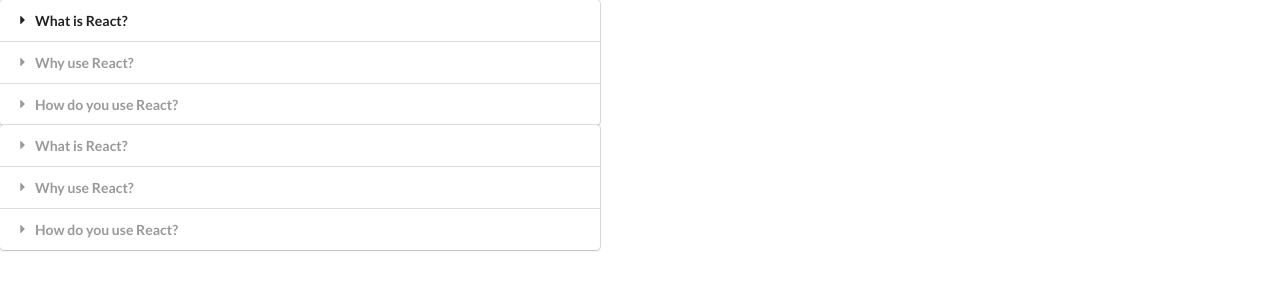
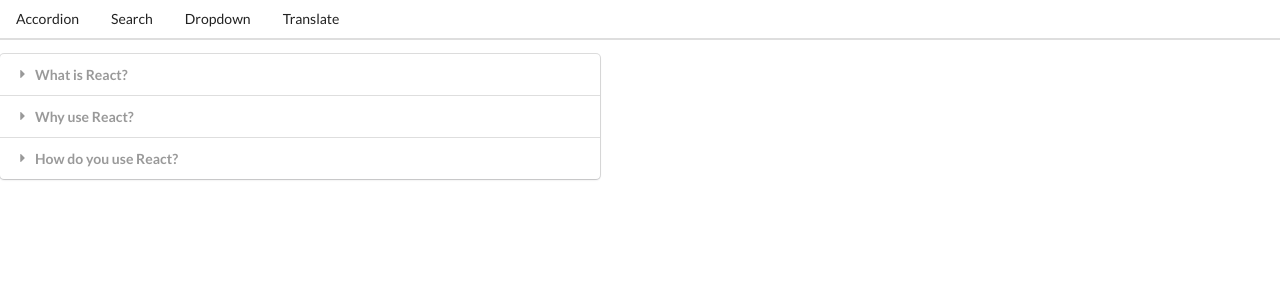
Before and after one commit to Acalltoredemption/widgets, a React (Create React App) app: page / in a window 1280 px wide. Shown: the top 300 px of the page. Built offline with nearby package versions, Linux system fonts and the light colour scheme.

Commit message:
altered link and route components to make the app a single page app

```diff
--- a/src/App.js
+++ b/src/App.js
@@ -4,7 +4,7 @@
 import Dropdown from './components/Dropdown';
 import Translate from './components/Translate';
 import Route from './components/Route';
-
+import Header from './components/Header';
 
 
 const items = [
@@ -37,30 +37,6 @@
 },
 ];
 
-const showAccordion = () => {
-    if (window.location.pathname === '/'){
-        return <Accordion items={items} />
-    }
-}
-
-const showList = () => {
-    if (window.location.pathname === '/list'){
-        return <Search />;
-    }
-}
-
-const showDropdown = () => {
-    if (window.location.pathname === '/dropdown'){
-        return <Dropdown />
-    }
-}
-
-const showTranslate = () => {
-    if (window.location.pathname === '/translate'){
-        return <Translate />
-    }
-}
-
 
 
 export default () => {
@@ -68,6 +44,7 @@
 
     return (
         <div>
+            <Header />
             <Route path="/">
                 <Accordion items={items} />
             </Route>
@@ -81,8 +58,8 @@
                 onSelectedChange={setSelected}
                  />
             </Route>
-            <Route path="/">
-                <Accordion items={items} />
+            <Route path="/translate">
+                <Translate />
             </Route>
 
         </div>
--- /dev/null
+++ b/src/components/Header.js
@@ -0,0 +1,24 @@
+import React from 'react';
+import Link from './Link';
+
+
+const Header = () => {
+    return (
+        <div className="ui secondary pointing menu">
+            <Link href="/" className="item">
+                Accordion
+            </Link>
+            <Link href="/list" className="item">
+                Search
+            </Link>
+            <Link href="/dropdown" className="item">
+                Dropdown
+            </Link>
+            <Link href="/translate" className="item">
+                Translate
+            </Link>
+        </div>
+    );
+}
+
+export default Header;
--- /dev/null
+++ b/src/components/Link.js
@@ -0,0 +1,23 @@
+import React from 'react';
+
+const Link = ({className, href, children}) => {
+
+    const onClick = (event) => {
+        if(event.metaKay || event.ctrlKey) {
+            return;
+        }
+        event.preventDefault();
+        window.history.pushState({}, '', href);
+
+        const navEvent = new PopStateEvent('popstate');
+        window.dispatchEvent(navEvent);
+    };
+
+
+return (
+    <a onClick={onClick}className={className} href={href} children={children}>{children}</a>
+)
+};
+
+
+export default Link;
--- a/src/components/Route.js
+++ b/src/components/Route.js
@@ -1,7 +1,28 @@
+import { useEffect, useState } from 'react';
+
 const Route = ({ path, children }) => {
-    return window.location.pathname === path
+ const [currentPath, setCurrentPath] = useState(window.location.pathname);
+
+    useEffect(() => {
+        const onLocationChange = () => {
+            setCurrentPath(window.location.pathname);
+        };
+
+
+
+
+        window.addEventListener('popstate', onLocationChange);
+        return () => {
+            window.removeEventListener('popstate', onLocationChange);
+        };
+    }, []);
+
+
+    return currentPath === path
     ? children
     : null;
 };
 
+
+
 export default Route;
```
Also changed, not shown: 1 other file (tests, documents, lock files or other folders).
